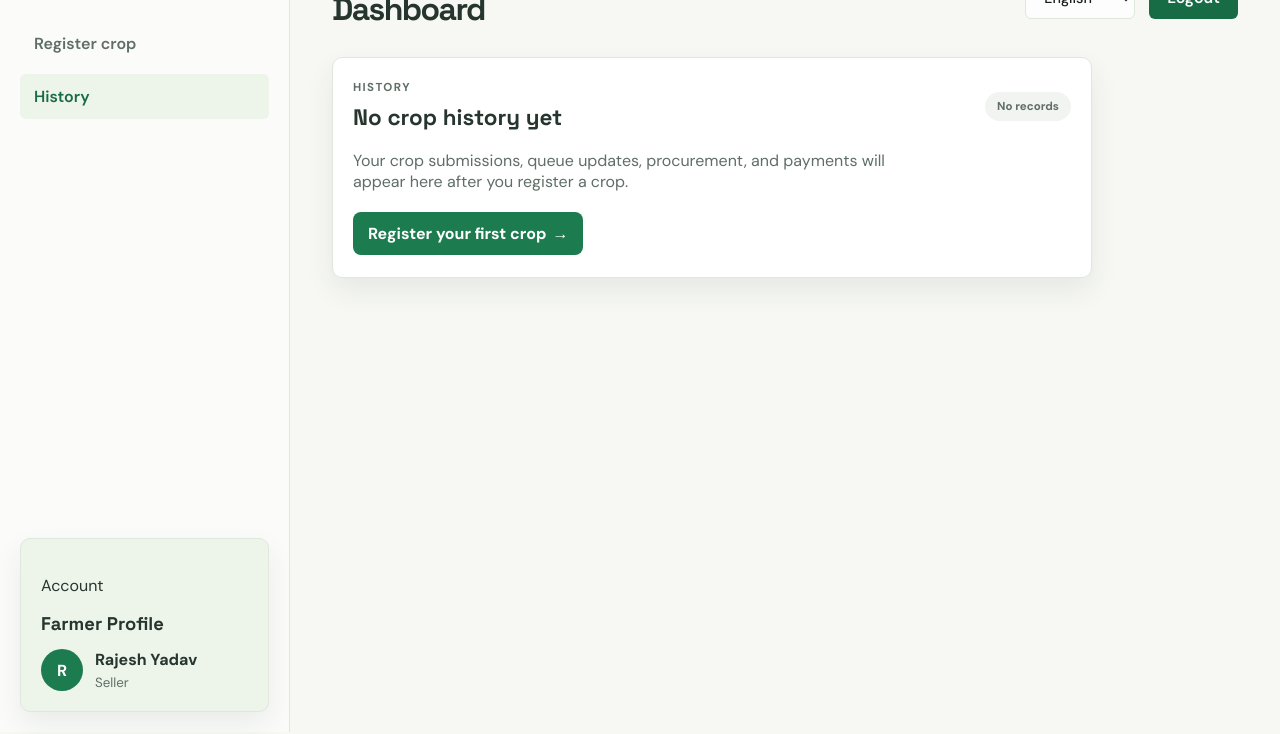
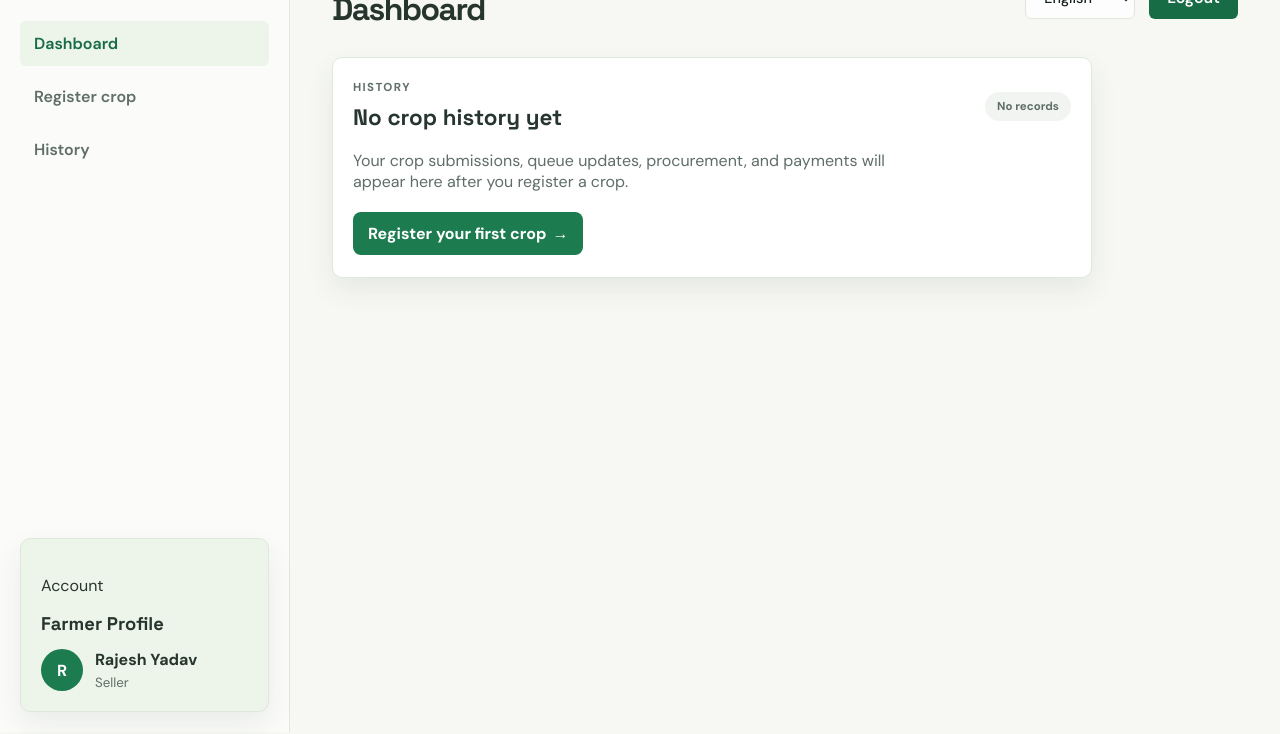
Before and after one commit to panzer01052005-creator/KisanSetu, a website: page frontend/pages/dashboard/index.html in a window 1280 px wide. Shown: the part 68-802 px from the top of the page. Drawn offline with Linux system fonts and the light colour scheme.

Commit message:
fix dashboard navigation active state

```diff
--- a/frontend/pages/dashboard/index.html
+++ b/frontend/pages/dashboard/index.html
@@ -69,8 +69,9 @@
       </div>
 
       <nav class="side-nav" aria-label="Dashboard navigation">
+        <a class="active" href="index.html" aria-current="page">Dashboard</a>
         <a class="register-link" href="../register/index.html">Register crop</a>
-        <a class="active" href="../history/index.html">History</a>
+        <a href="../history/index.html">History</a>
       </nav>
 
       <a class="profile-card" href="../Account/account-details.html" aria-label="Open detailed account page">
```
